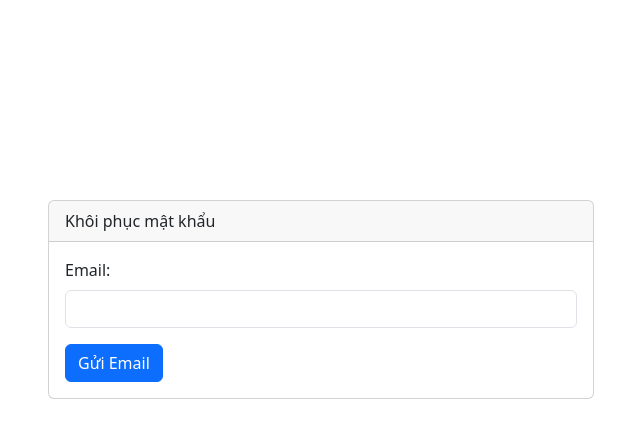
After one commit to thang44hdai/bt3_phpweb, a PHP site: page /forget_password.php in a window 1280 px wide. The commit adds this page. Shown: the top 438 px of the page, without its empty margins (319-959 px from the left). Run offline with PHP 8.4, Linux system fonts and the light colour scheme.

Commit message:
add fea forget pw

```diff
--- /dev/null
+++ b/forget_password.php
@@ -0,0 +1,37 @@
+<!DOCTYPE html>
+<html lang="en">
+
+<head>
+    <meta charset="UTF-8">
+    <meta name="viewport" content="width=device-width, initial-scale=1.0">
+    <title>Quên mật khẩu</title>
+    <link href="https://cdn.jsdelivr.net/npm/bootstrap@5.3.3/dist/css/bootstrap.min.css" rel="stylesheet">
+    <link rel="stylesheet" href="styles.css">
+    <link rel="icon" href="https://i.imgur.com/HFRT62v.png">
+</head>
+
+<body class="body">
+    <div class="container" style="align-items: center;justify-content: center;margin-top: 200px;">
+        <div class="row justify-content-center ">
+            <div class="col-md-6">
+                <div class="card">
+                    <div class="card-header">
+                        Khôi phục mật khẩu
+                    </div>
+                    <div class="card-body">
+                        <form action="forgot_password_process.php" method="POST">
+                            <div class="mb-3">
+                                <label for="email" class="form-label">Email:</label>
+                                <input type="email" class="form-control" id="email" name="email" required>
+                            </div>
+                            <button type="submit" class="btn btn-primary">Gửi Email</button>
+                        </form>
+                    </div>
+
+                </div>
+            </div>
+        </div>
+    </div>
+</body>
+
+</html>
--- a/login.php
+++ b/login.php
@@ -46,7 +46,7 @@
                                         Ghi nhớ tài khoản
                                     </label>
                                 </div>
-                                <a href="#!" class="text-body">Quên mật khẩu?</a>
+                                <a href="forget_password.php" class="text-body">Quên mật khẩu?</a>
                             </div>
 
                             <div class="text-center text-lg-start mt-4 pt-2">
```
Also changed, not shown: forgot_password_process.php (added, +45 -0 lines).
